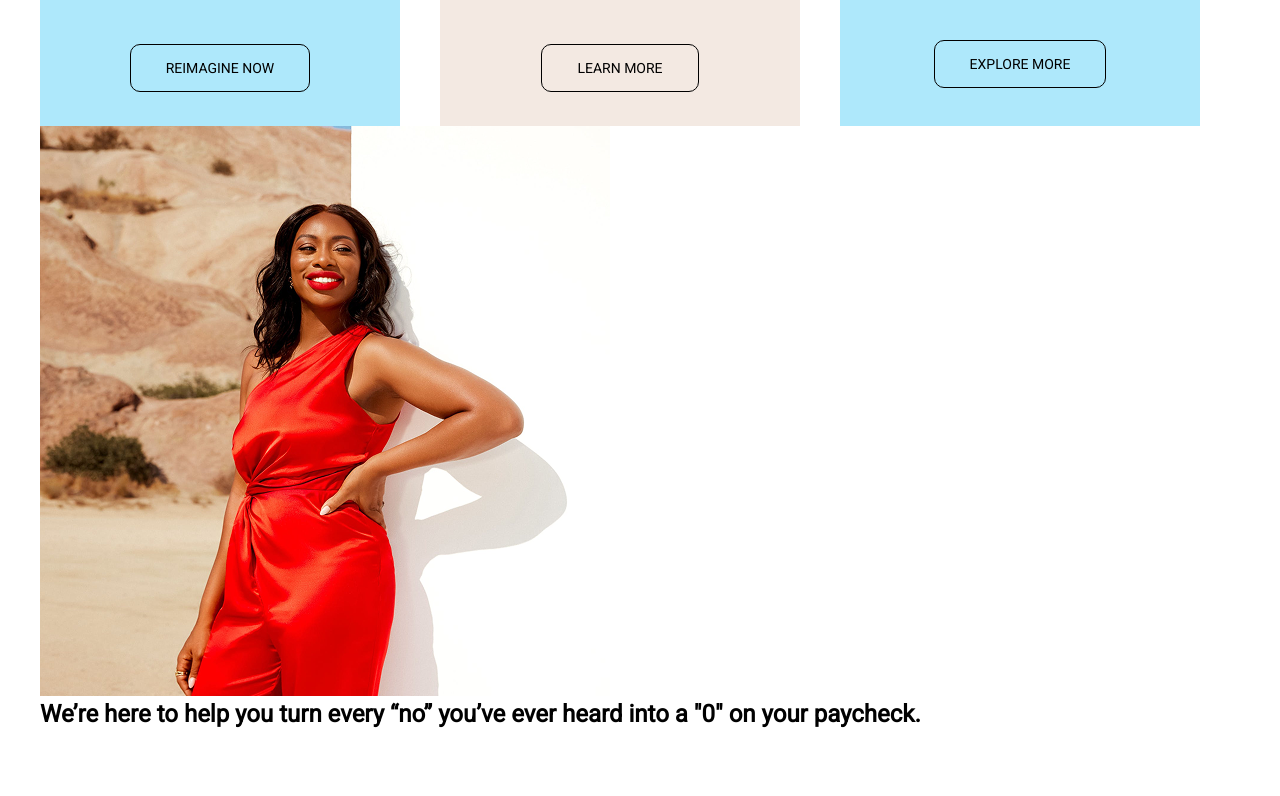
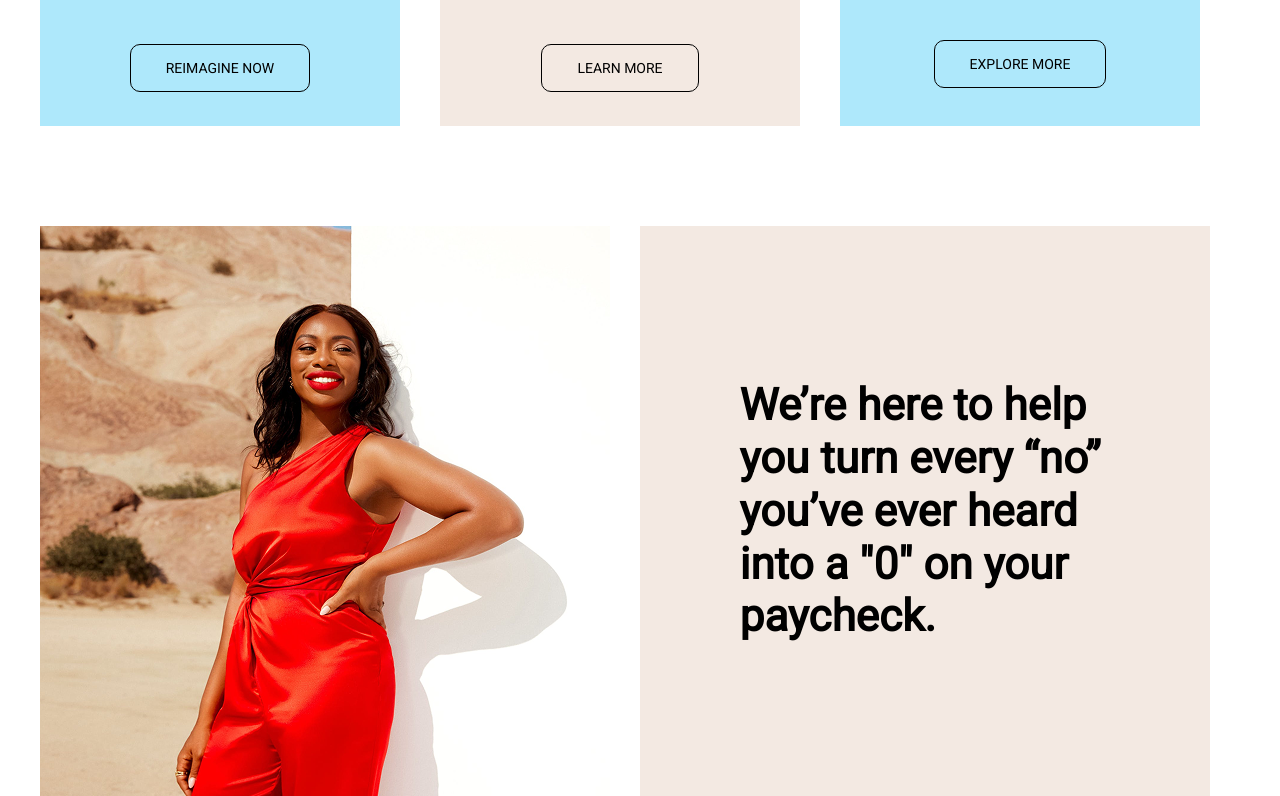
Before and after one commit to OsmanliFarid/ISIMEMEN-FS37TASK, a plain HTML site: page index.html in a window 1280 px wide. Shown: the part 2223-3019 px from the top of the page. Before the commit the page ends 2951 px from the top, so only its background shows below. Drawn offline with Linux system fonts and the light colour scheme.

Commit message:
css main desc cart end

```diff
--- a/css/style.css
+++ b/css/style.css
@@ -109,6 +109,7 @@ html,body{
     background-color: #AEE8FB;
     text-align: center;
 }
+
 .main-cart-box img{
     border-radius: 10px;
     display: inline-block;
@@ -196,3 +197,23 @@ html,body{
     color: #000000;
     text-transform: uppercase;
 }
+.main-desc-carts{
+    display: grid;
+    grid-template-columns: repeat(2,1fr);
+    margin-top: 100px;
+}
+.main-desc-cart-box{
+    width: 570px;
+    height: 570px;
+    background-color: #F3E9E2;
+    display: grid;
+    align-content: center;
+    justify-content: center;
+}
+.main-desc-cart-box-title{
+    font-size: 44px;
+    line-height: 52.8px;
+    color: #000;
+    max-width: 371px;
+
+}
```
